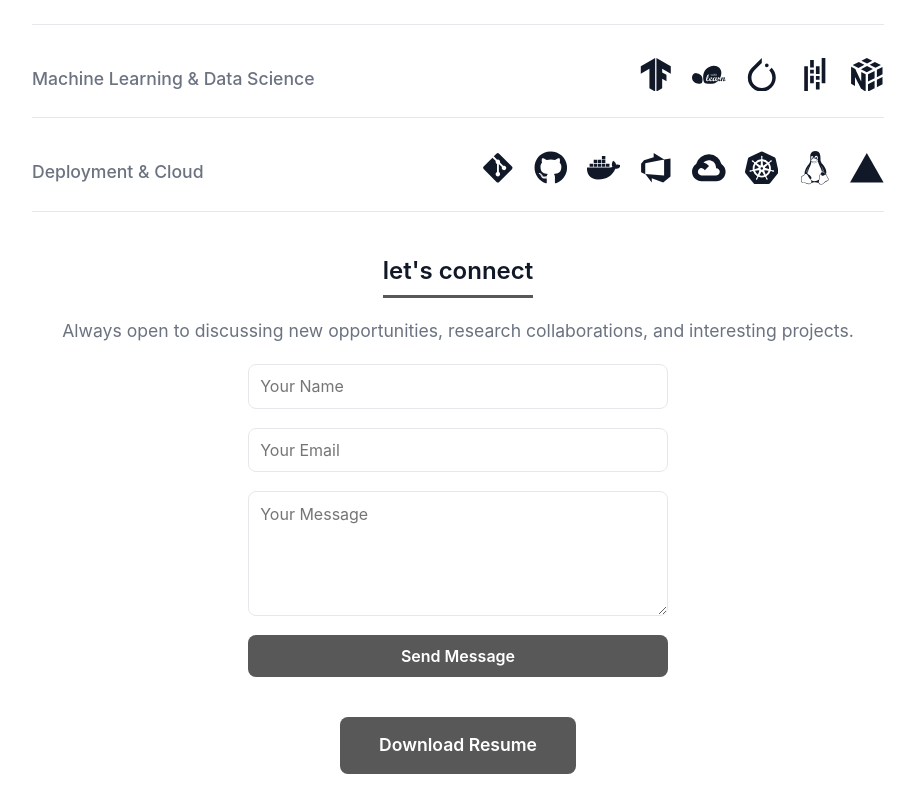
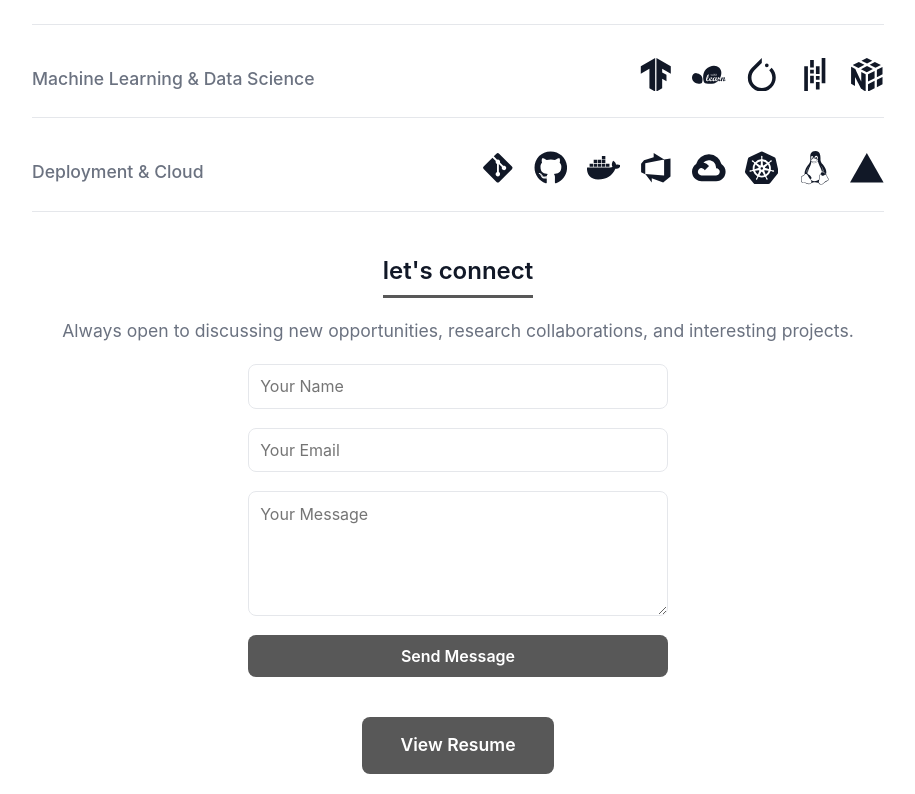
Before and after one commit to amoghmanral/amoghmanral.github.io, a Next.js app: page / in a window 1280 px wide. Shown: the part 2424-3218 px from the top of the page, without its empty margins (182-1097 px from the left). Built offline with nearby package versions, Linux system fonts and the light colour scheme.

Commit message:
updated resume

```diff
--- a/src/components/Contact.js
+++ b/src/components/Contact.js
@@ -17,8 +17,8 @@ export default function Contact() {
                             <button type="submit" style={{ padding: '0.7em', borderRadius: 8, background: 'var(--secondary-color)', color: '#fff', fontWeight: 600, fontSize: '1rem', border: 'none', cursor: 'pointer', fontFamily: 'inherit' }}>Send Message</button>
                         </div>
                     </form>
-                    <a href="/resume.pdf" className={styles.downloadResumeLink} download>
-                        Download Resume
+                    <a href="https://www.linkedin.com/in/amogh-manral-688736248/" className={styles.downloadResumeLink} download>
+                        View Resume
                     </a>
                 </div>
             </div>
--- a/src/components/Header.js
+++ b/src/components/Header.js
@@ -41,7 +41,7 @@ export default function Header() {
                     <li><a href="#projects" onClick={closeMenu}>projects</a></li>
                     <li><a href="#skills" onClick={closeMenu}>skills</a></li>
                     <li><a href="#contact" onClick={closeMenu}>contact</a></li>
-                    <li><a href="#resume" onClick={closeMenu}>resume</a></li>
+                    <li><a href="https://www.linkedin.com/in/amogh-manral-688736248/" onClick={closeMenu}>resume</a></li>
                 </ul>
                 <button className={styles.themeToggle} onClick={toggleTheme} aria-label="Toggle dark mode">
                     {theme === 'dark' ? <FaSun /> : <FaMoon />}
```
